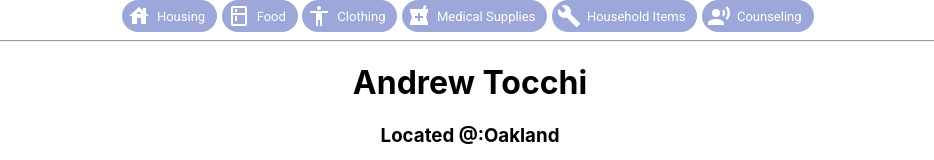
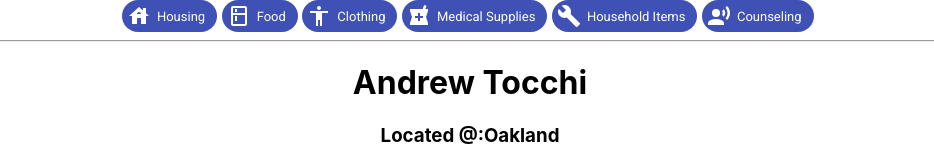
Before and after one commit to Zevubu/refuge-resource, a React (Create React App) app in the folder client/: page / in a window 1280 px wide. Shown: the top 160 px of the page, without its empty margins (170-1104 px from the left). Built offline with nearby package versions, Linux system fonts and the light colour scheme.

Commit message:
--Buttons are clickable now, toggle global bools for filtering

```diff
--- a/client/src/App.js
+++ b/client/src/App.js
@@ -61,9 +61,36 @@ function App() {
   more: 'No More Info'}
 ])
 
-  const handleClick = () =>{
-  // off ? setOff(false) : setOff(true);
-  setOff(false);
+  const handleClick = (event) =>{
+    console.log(event.target.id)
+    console.log(search.nutrients)
+    switch(event.target.id){
+      case "housing":
+      search.housing ? setSearch({...search, housing: false}) : setSearch({...search,housing: true});
+      console.log(search.housing)
+      break;
+      case "housing":
+      search.housing ? setSearch({...search, housing: false}) : setSearch({...search,housing: true});
+      break;
+      case "clothes":
+      search.clothes ? setSearch({...search, clothes: false}) : setSearch({...search,clothes: true});
+      break;
+      case "nutrients":
+      search.nutrients ? setSearch({...search, nutrients: false}) : setSearch({...search,nutrients: true});
+      break;
+      case "medical":
+      search.medical ? setSearch({...search, medical: false}) : setSearch({...search,medical: true});
+      break;
+      case "supplies":
+      search.supplies ? setSearch({...search, supplies: false}) : setSearch({...search,supplies: true});
+      break;
+      case "counseling":
+      search.counseling ? setSearch({...search, counseling: false}) : setSearch({...search,counseling: true});
+      break;
+      default:
+      console.log(event.target.id)
+    }
+
   }
 
   return (
@@ -72,22 +99,24 @@ function App() {
 
           <Chip
           label="Housing"
+          id='housing'
           icon={<HouseIcon />}
           clickable
           color="primary"
           onClick={handleClick}
-          disabled={off}
+          variant={search.housing ? 'default': 'outlined'}
           />
 
           &nbsp;
 
           <Chip
           label="Food"
+          id="nutrients"
           icon={<KitchenIcon />}
           clickable
           color="primary"
           onClick={handleClick}
-          disabled={off}
+          variant={search.nutrients ? 'default': 'outlined'}
           />
 
           &nbsp;
@@ -95,10 +124,11 @@ function App() {
           <Chip
           icon={<AccessibilityIcon />}
           label="Clothing"
+          id="clothes"
           clickable
           color="primary"
           onClick={handleClick}
-          disabled={off}
+          variant={search.clothes ? 'default': 'outlined'}
           />
 
           &nbsp;
@@ -106,10 +136,11 @@ function App() {
           <Chip
           icon={<LocalPharmacyIcon />}
           label="Medical Supplies"
+          id='medical'
           clickable
           color="primary"
           onClick={handleClick}
-          disabled={off}
+          variant={search.medical ? 'default': 'outlined'}
           />
 
           &nbsp;
@@ -117,10 +148,11 @@ function App() {
           <Chip
           icon={<BuildIcon />}
           label="Household Items "
+          id='supplies'
           clickable
           color="primary"
           onClick={handleClick}
-          disabled={off}
+          variant={search.supplies ? 'default': 'outlined'}
           />
 
           &nbsp;
@@ -128,10 +160,11 @@ function App() {
           <Chip
           icon={<RecordVoiceOverIcon />}
           label="Counseling"
+          id='counseling'
           clickable
           color="primary"
           onClick={handleClick}
-          disabled={off}
+          variant={search.counseling ? 'default': 'outlined'}
           />
 
           &nbsp;
```
